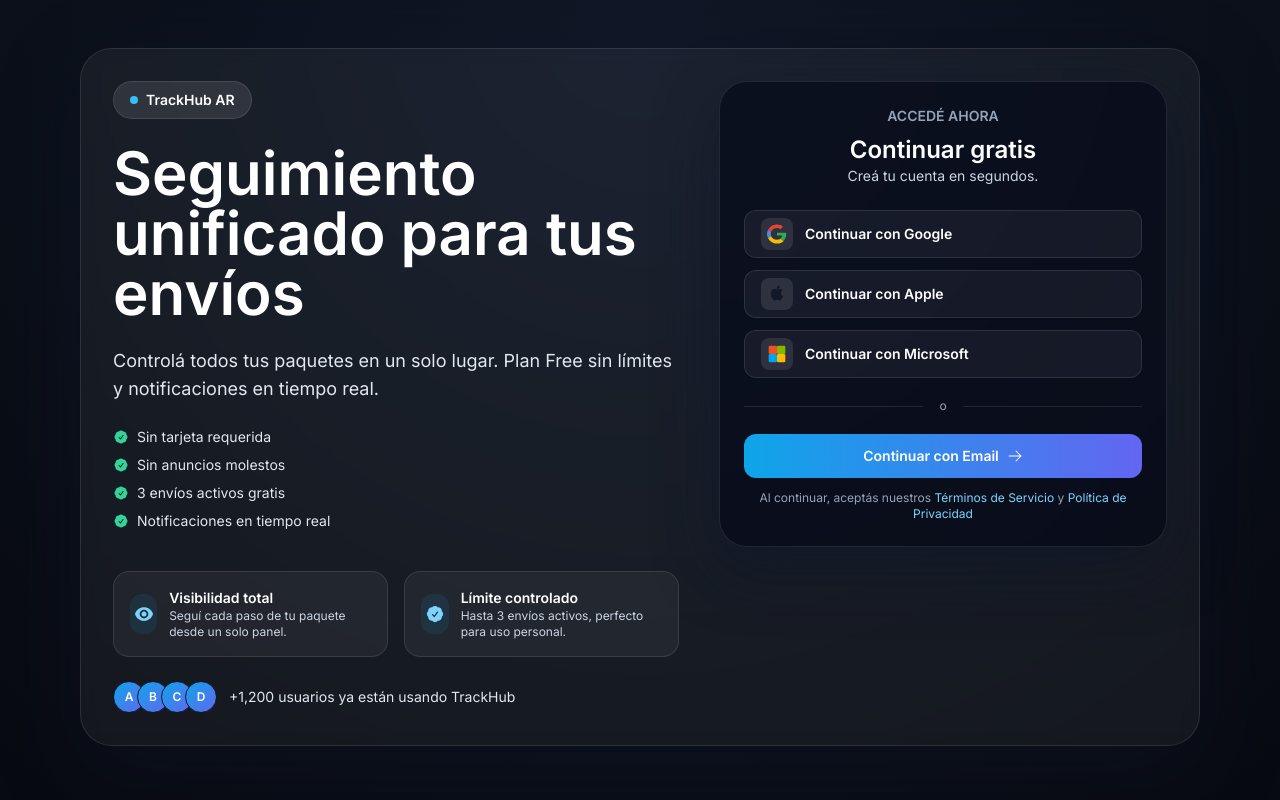
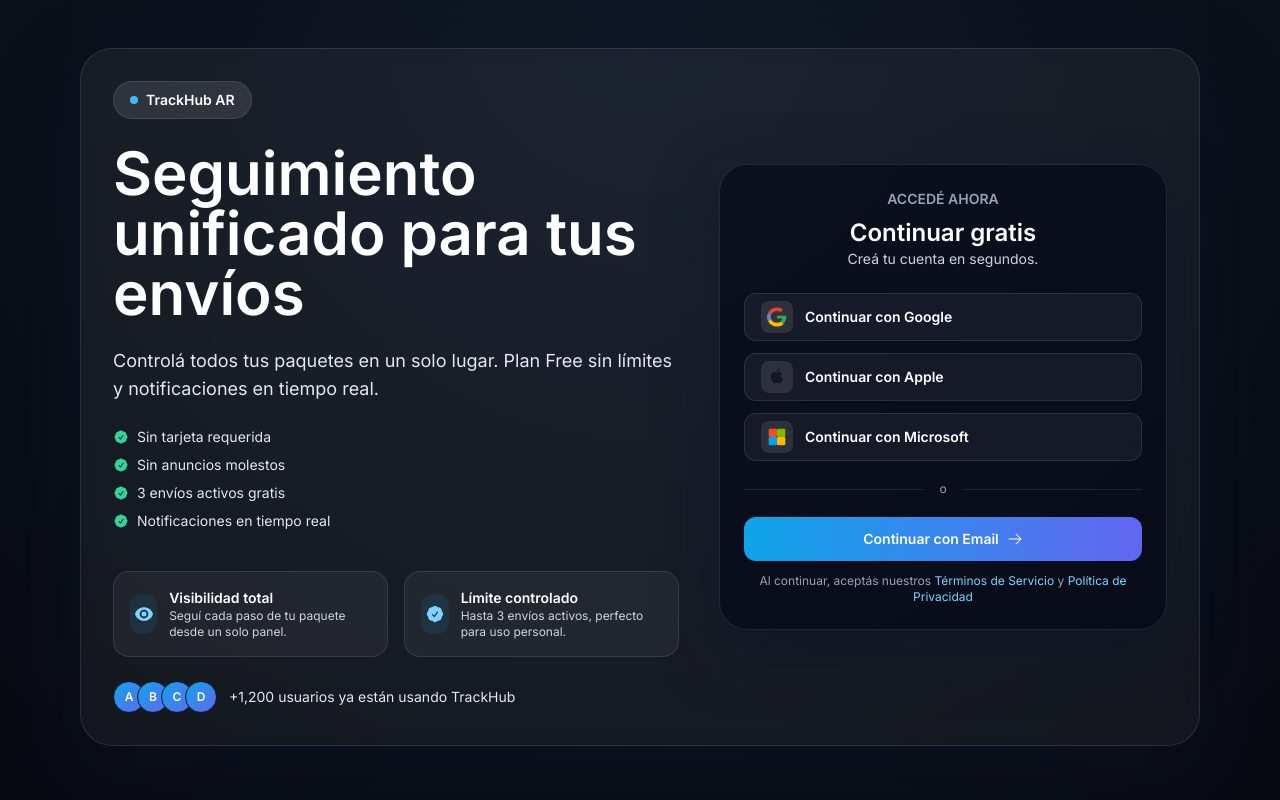
Before and after one commit to Mariano-Martinez/Proyecto-2, a Next.js app: page / in a window 1280 px wide. Shown: the top 800 px of the page. Built offline with nearby package versions, Linux system fonts and the light colour scheme.

Commit message:
Center landing login card

```diff
--- a/src/app/page.tsx
+++ b/src/app/page.tsx
@@ -77,7 +77,7 @@ export default function HomePage() {
       <div className="mx-auto flex w-full max-w-6xl flex-col space-y-16 px-4 py-12 md:space-y-28">
         <section>
           <RevealSection className="rounded-[32px] border border-white/10 bg-white/5 p-8 shadow-[0_25px_80px_rgba(15,23,42,0.45)] backdrop-blur">
-          <div className="flex flex-col items-center gap-10 lg:flex-row lg:items-start">
+          <div className="flex flex-col items-center gap-10 lg:flex-row lg:items-center">
             <div className="flex-1 space-y-6">
               <div className="inline-flex items-center gap-2 rounded-full border border-white/10 bg-white/10 px-4 py-2 text-sm font-semibold">
                 <span className="h-2 w-2 rounded-full bg-sky-400" />
```
